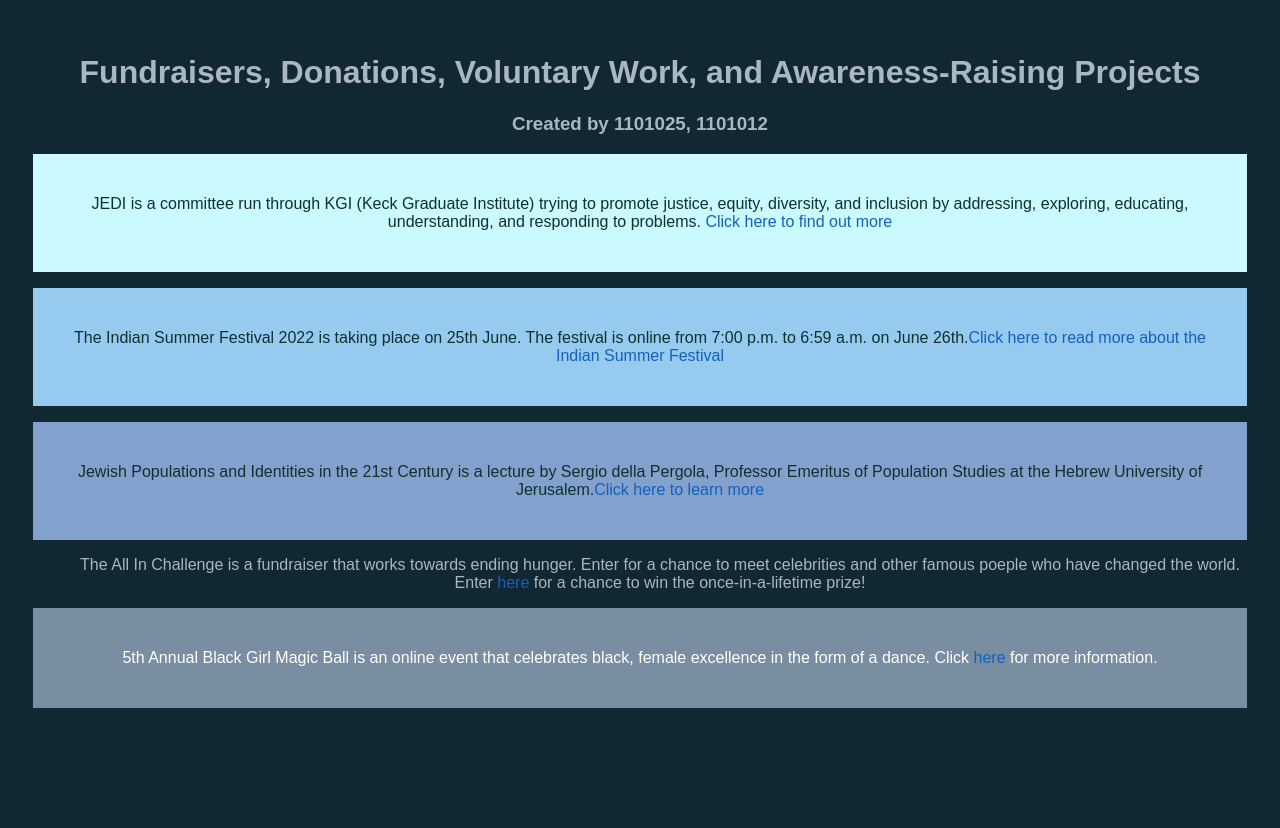
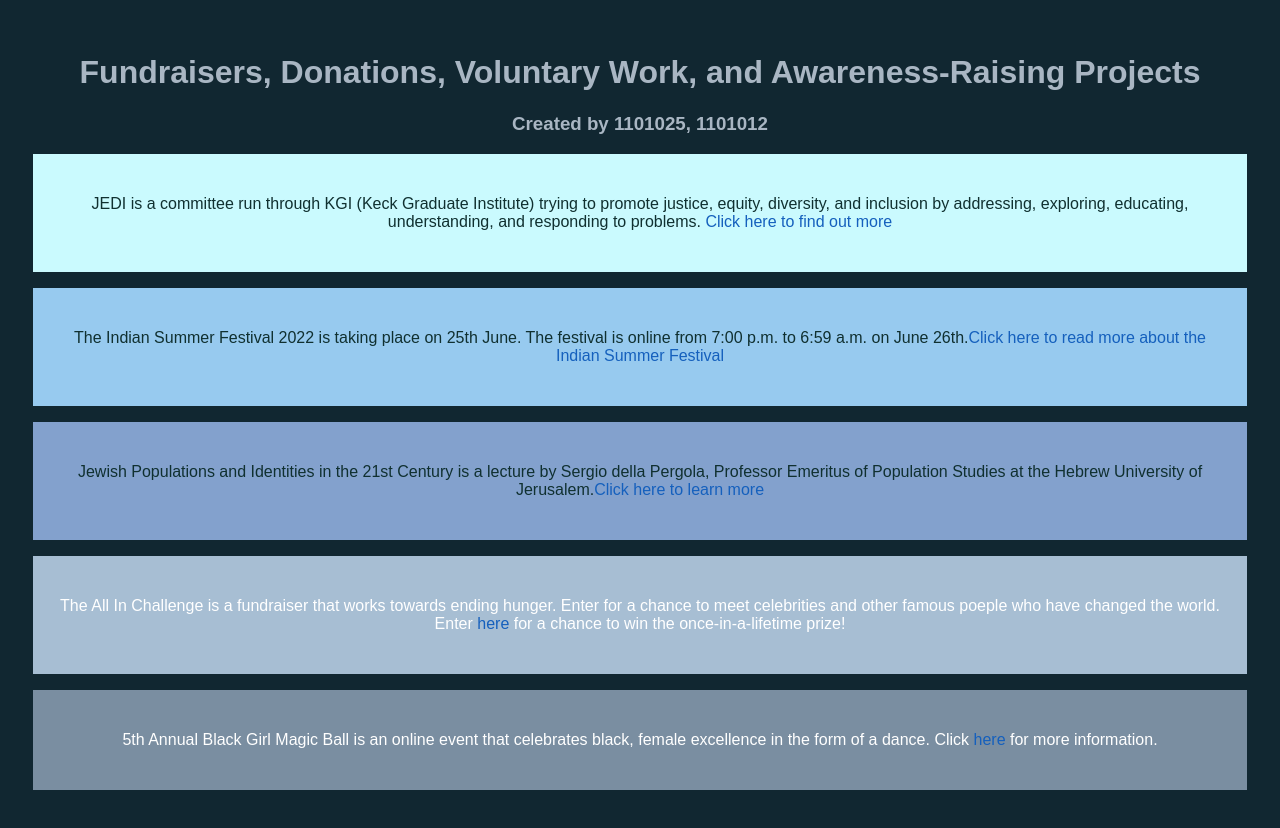
Before and after one commit to culturalinformation/fundraiser.github, a plain HTML site: page index.html in a window 1280 px wide. Before the commit the page ends 800 px from the top, so only its background shows below. Drawn offline with Linux system fonts and the light colour scheme; a script that the page names is missing.

Commit message:
Update style.css

```diff
--- a/style.css
+++ b/style.css
@@ -22,7 +22,7 @@
   padding: 25px;
   font-family: fantasy;
 }
-.allinchallenge {
+.worldcentralkitchen {
   background: #a7bed3;
   color: white;
   padding: 25px;
```
